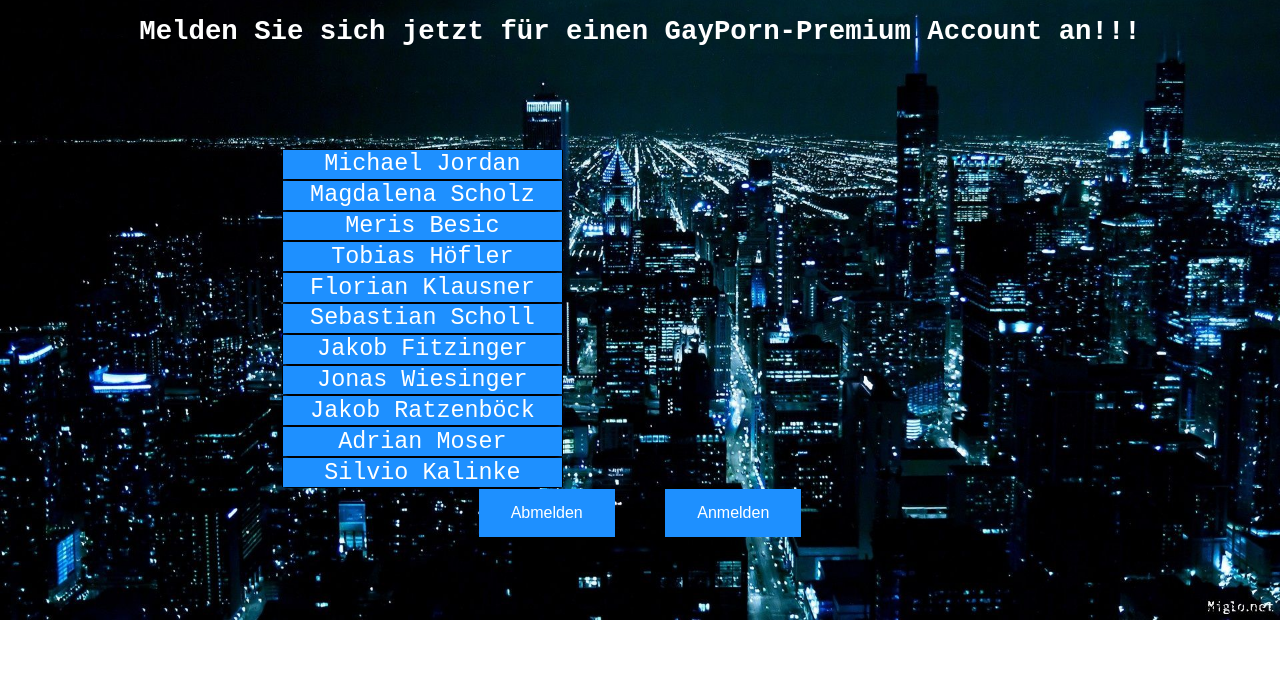
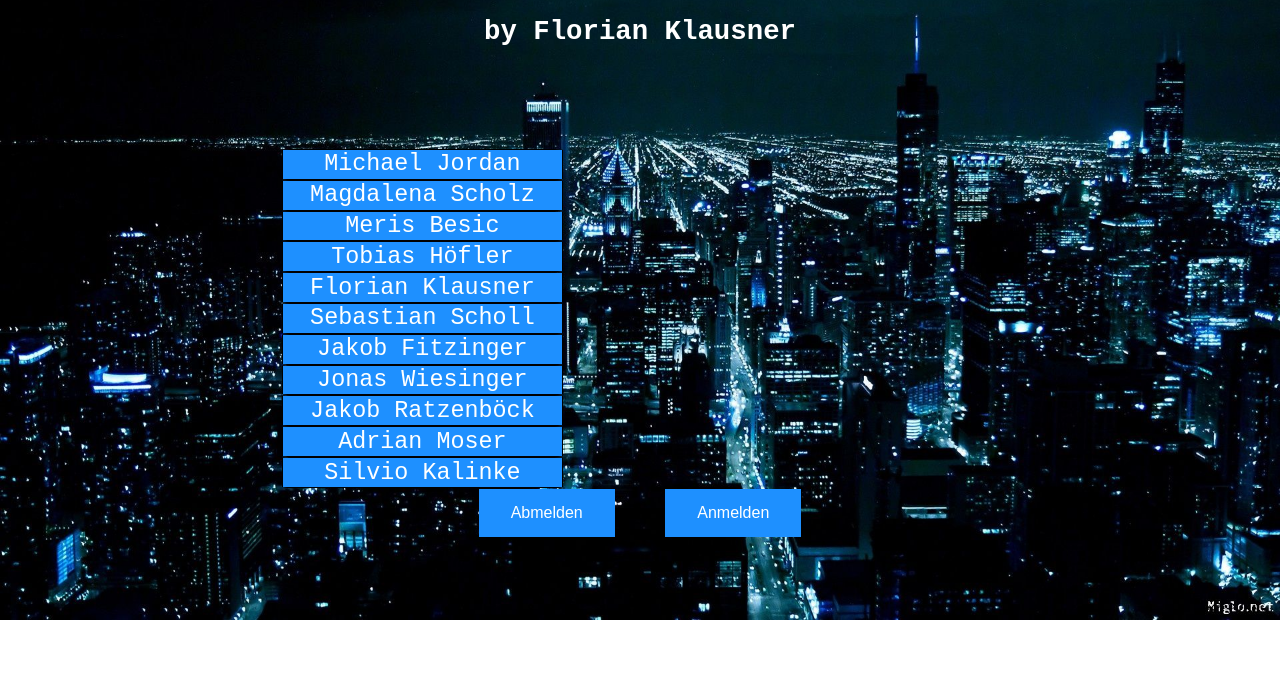
Before and after one commit to floklausner/Liste, a plain HTML site: page index.html in a window 1280 px wide. Shown: the part 100-800 px from the top of the page. Drawn offline with Linux system fonts and the light colour scheme.

Commit message:
Update index.html

```diff
--- a/index.html
+++ b/index.html
@@ -9,7 +9,7 @@
   <body>
 
     <h1>Liste</h1>
-    <h3>Melden Sie sich jetzt für einen GayPorn-Premium Account an!!!</h3>
+    <h3>by Florian Klausner</h3>
 
     <ul id="left">
         <li onclick="changecolor(this)">Michael Jordan</li>
```
